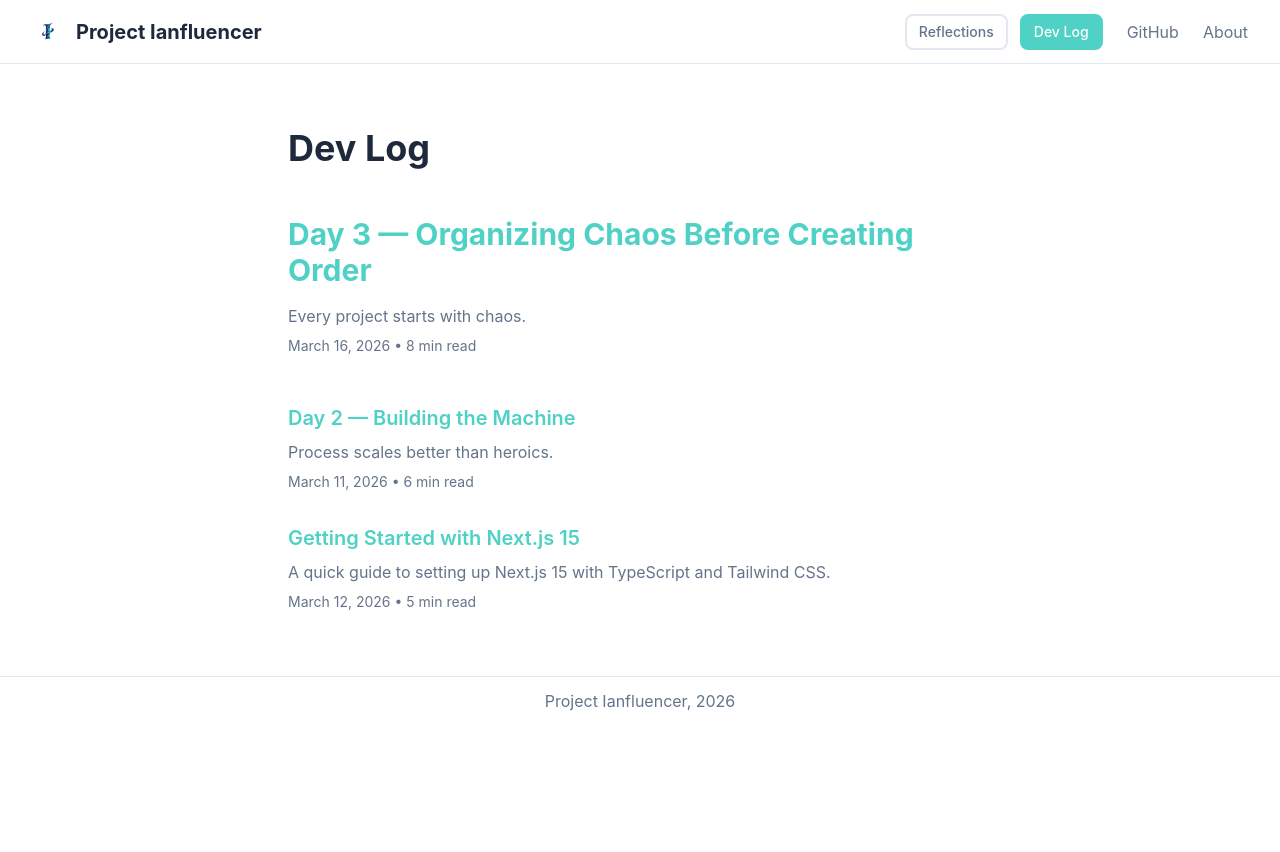
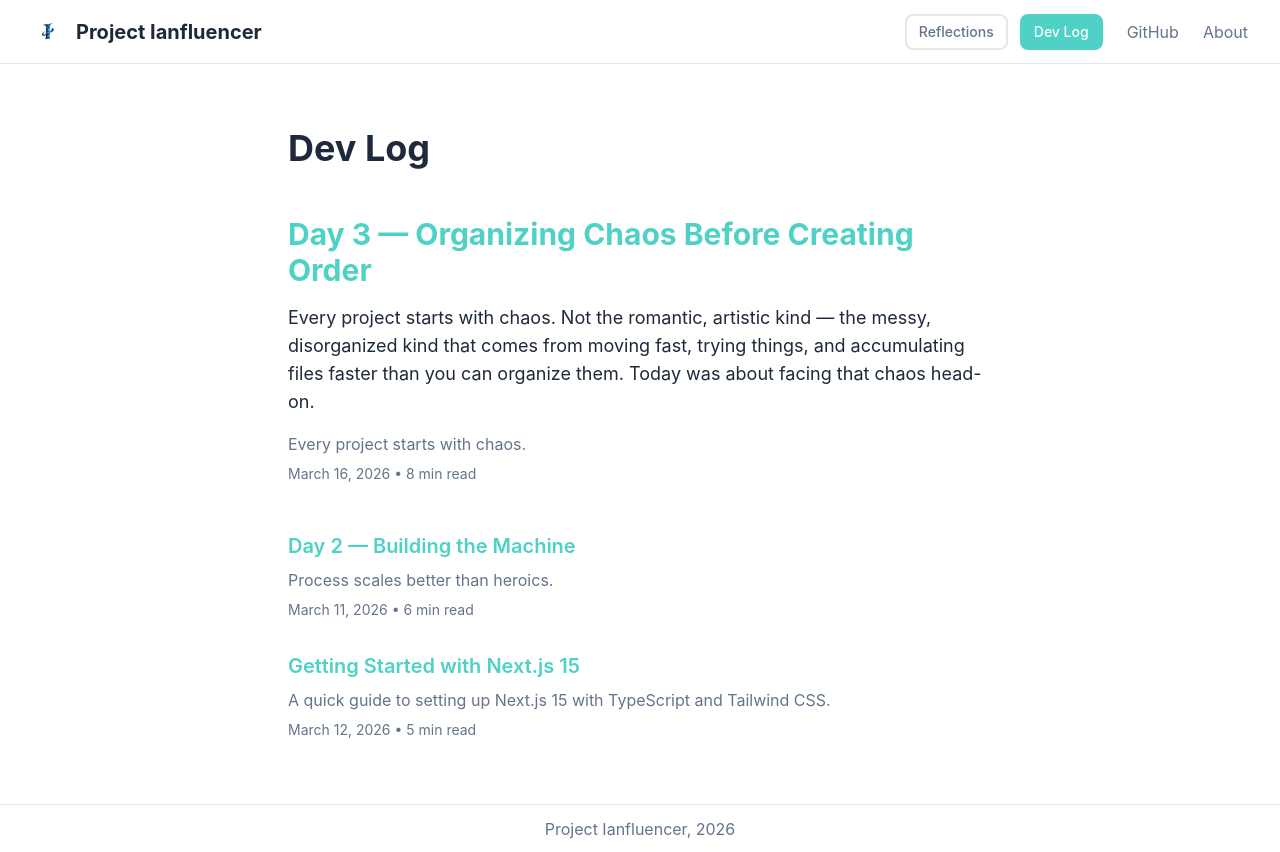
Before and after one commit to LyceumX/ian, a Next.js app: page / in a window 1280 px wide. Before the commit the page ends 800 px from the top, so only its background shows below. Built offline with nearby package versions, Linux system fonts and the light colour scheme.

Commit message:
Add body preview for first Dev Log post

```diff
--- a/src/app/page.tsx
+++ b/src/app/page.tsx
@@ -56,7 +56,8 @@ const posts: Post[] = [
     date: "March 16, 2026",
     readTime: "8 min read",
     category: "dev-log",
-    href: "/posts/day-3-the-foundation"
+    href: "/posts/day-3-the-foundation",
+    bodyPreview: "Every project starts with chaos. Not the romantic, artistic kind — the messy, disorganized kind that comes from moving fast, trying things, and accumulating files faster than you can organize them. Today was about facing that chaos head-on."
   },
   {
     id: "day-2-building-the-machine",
```
